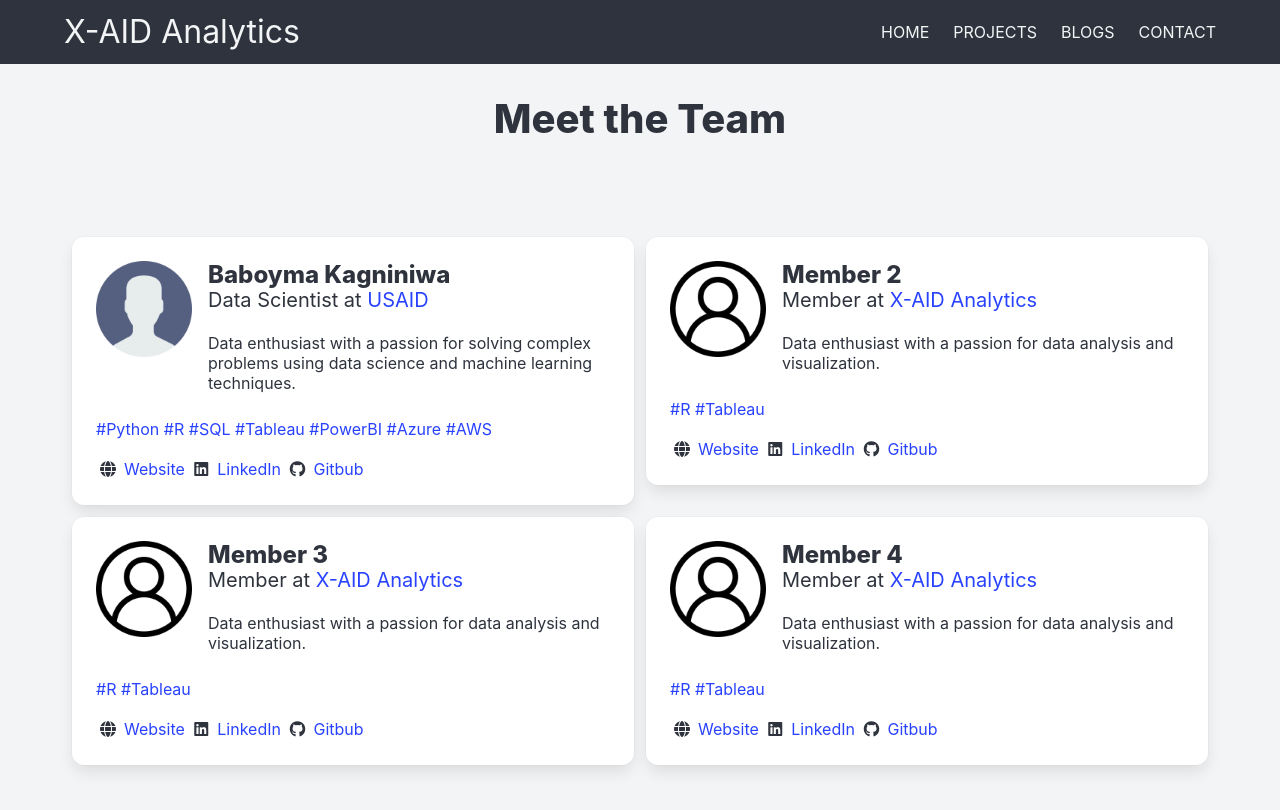
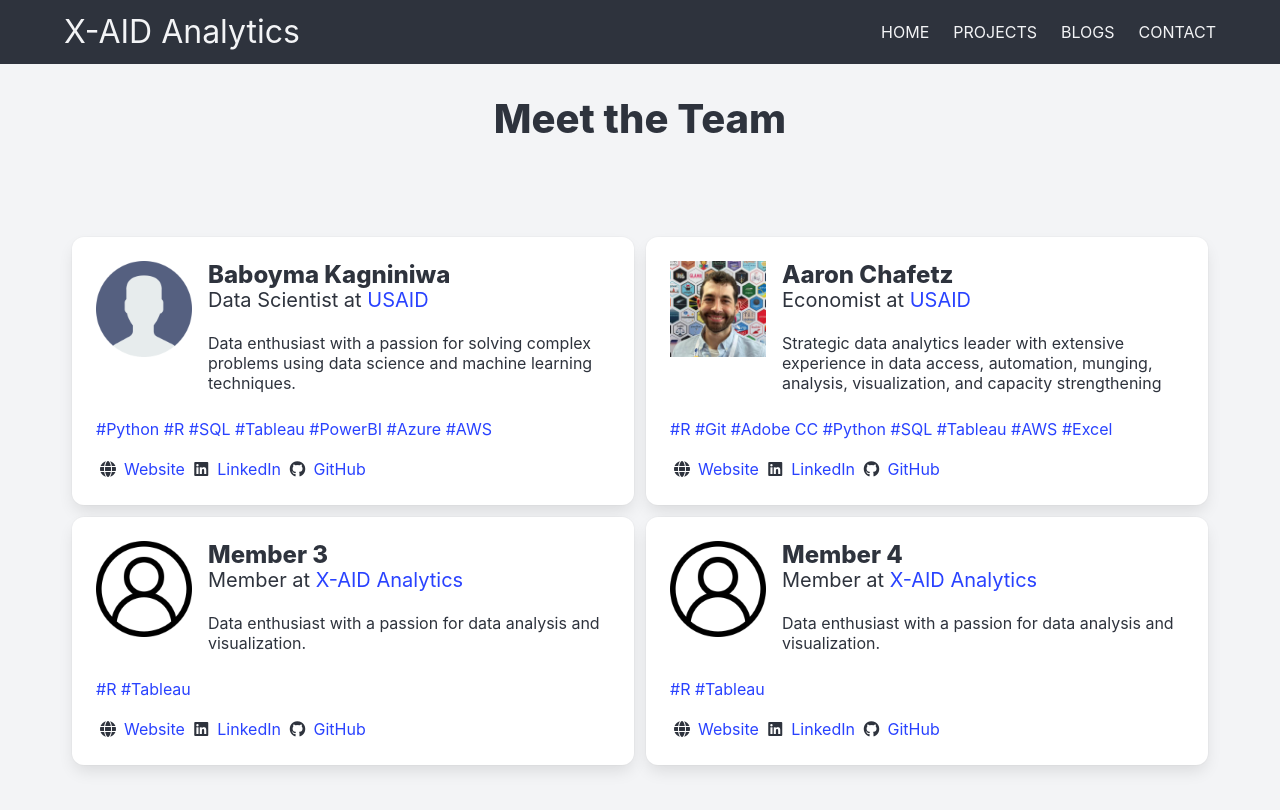
Before and after one commit to X-AID-Analytics/x-aid-analytics.github.io, a Jekyll site: the page built from docs/index.html, in a window 1280 px wide and 900 px high, scrolled down 1174 px. Shown: the top 810 px of the window. Built offline with Jekyll 4.4.1, drawn with Linux system fonts in a browser that asks for light colours; nearby versions of some CDN libraries; comment, search, counter and statistics services are not loaded; a style sheet for code colours, icons or effects is not loaded.

Commit message:
feat: update ahc user info:

```diff
--- a/docs/_data/members.yml
+++ b/docs/_data/members.yml
@@ -13,27 +13,27 @@
         -   name: LinkedIn
             url: https://www.linkedin.com/in/67a2ab23
             icon: fab fa-linkedin
-        -   name: Gitbub
+        -   name: GitHub
             url: https://github.com/baboyma
             icon: fab fa-github
 
--   name: "Member 2"
-    nickname: "M2"
-    image: user1.png
-    role: Member
-    org: X-AID Analytics
-    org_link: https://x-aid-analytics.github.io
-    bio: "Data enthusiast with a passion for data analysis and visualization."
-    skills: ["R", "Tableau"]
+-   name: Aaron Chafetz
+    nickname: Aaron
+    image: aaron.jpg
+    role: Economist
+    org: USAID
+    org_link: https://www.usaid.gov
+    bio: "Strategic data analytics leader with extensive experience in data access, automation, munging, analysis, visualization, and capacity strengthening"
+    skills: ["R", "Git", "Adobe CC", "Python", "SQL", "Tableau", "AWS", "Excel"]
     social_links:
         -   name: Website
-            url: "#"
+            url: NA
             icon: fas fa-globe
         -   name: LinkedIn
-            url: "#"
+            url: https://www.linkedin.com/in/aaron-chafetz/
             icon: fab fa-linkedin
-        -   name: Gitbub
-            url: "#"
+        -   name: GitHub
+            url: https://github.com/achafetz
             icon: fab fa-github
 
 -   name: "Member 3"
@@ -51,7 +51,7 @@
         -   name: LinkedIn
             url: "#"
             icon: fab fa-linkedin
-        -   name: Gitbub
+        -   name: GitHub
             url: "#"
             icon: fab fa-github
 
@@ -70,6 +70,6 @@
         -   name: LinkedIn
             url: "#"
             icon: fab fa-linkedin
-        -   name: Gitbub
+        -   name: GitHub
             url: "#"
             icon: fab fa-github
```
